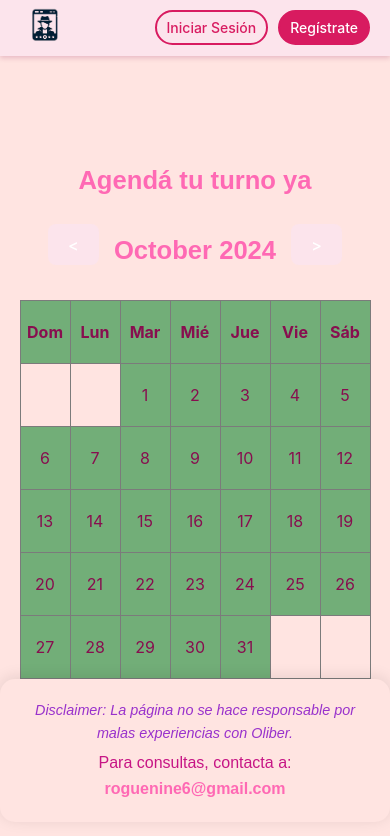
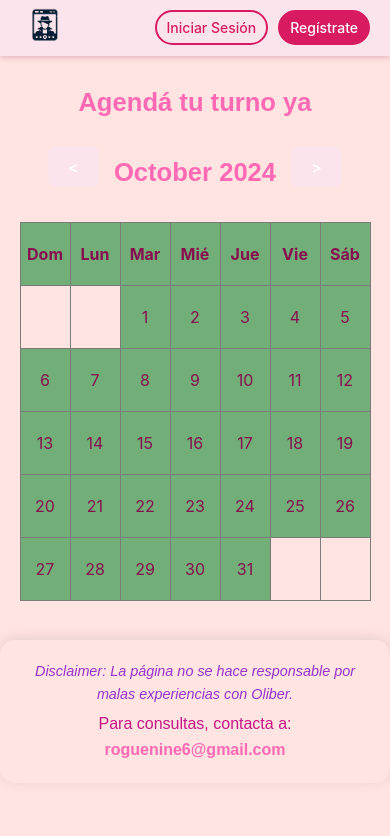
Before and after one commit to LucasSzejnberg/oliber, a React (Vite) app: page /Turnos in a window 390 px wide. Shown: the top 836 px of the page. Built offline with nearby package versions, Linux system fonts and the light colour scheme.

Commit message:
dale wachin

```diff
--- a/src/subpaginas/components/Calendario.css
+++ b/src/subpaginas/components/Calendario.css
@@ -1,6 +1,6 @@
 /* Calendario.css */
 .calendario {
-    margin-top: 10%;
+    margin-top: 5%;
     display: flex;
     flex-direction: column;
     align-items: center;
@@ -9,6 +9,7 @@
     margin-left: auto; /* Centrar horizontalmente */
     margin-right: auto; /* Centrar horizontalmente */
     padding: 0 10px; /* Añadido padding lateral para pantallas pequeñas */
+    margin-bottom: 10%;
 }
 
 .navegacion {
@@ -53,7 +54,7 @@
     }
 
     .calendario {
-        margin-top: 30%; /* Ajusta el margen superior según sea necesario */
+        margin-top: 0%; /* Ajusta el margen superior según sea necesario */
     }
 }
 
--- a/src/subpaginas/components/Soporte.css
+++ b/src/subpaginas/components/Soporte.css
@@ -11,6 +11,8 @@
     border-radius: 15px; /* Bordes redondeados para suavizar el diseño */
     font-family: 'Cursive', sans-serif; /* Tipografía romántica */
     color: #800080; /* Color morado para el texto */
+    margin-top: auto;
+    align-self: flex-end;
 }
 
 /* Animación de deslizamiento hacia arriba */
```
